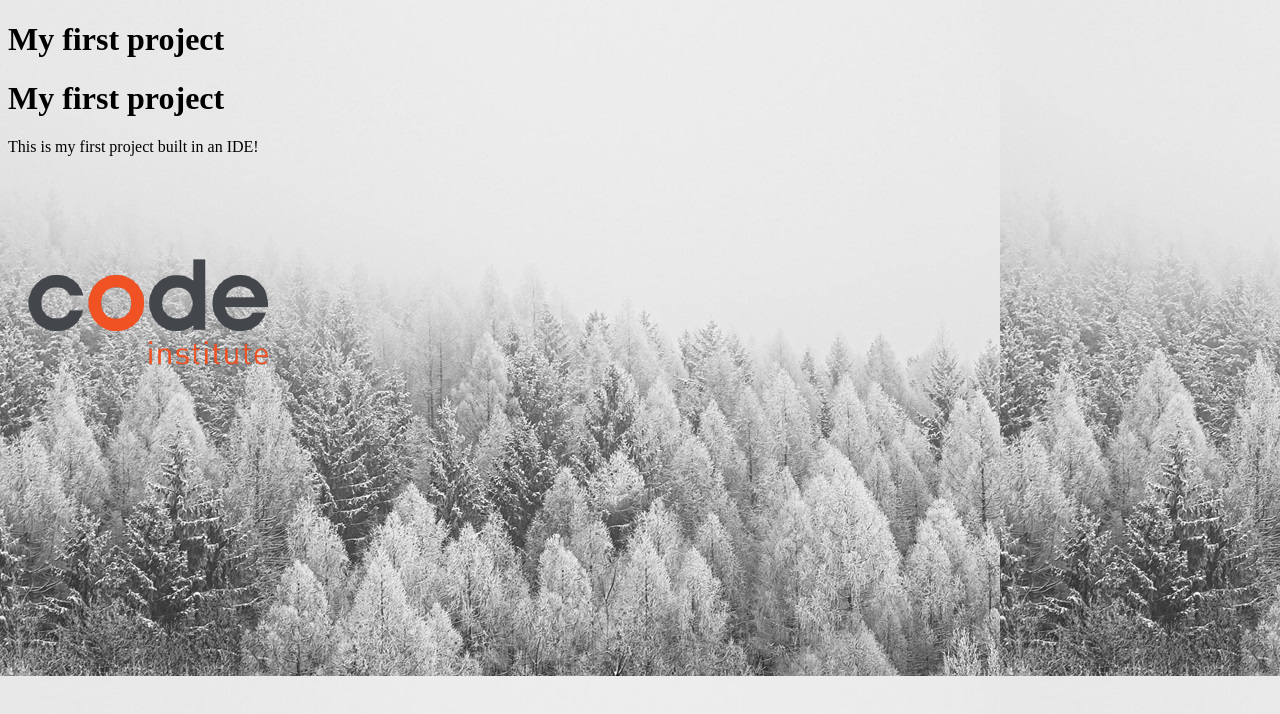
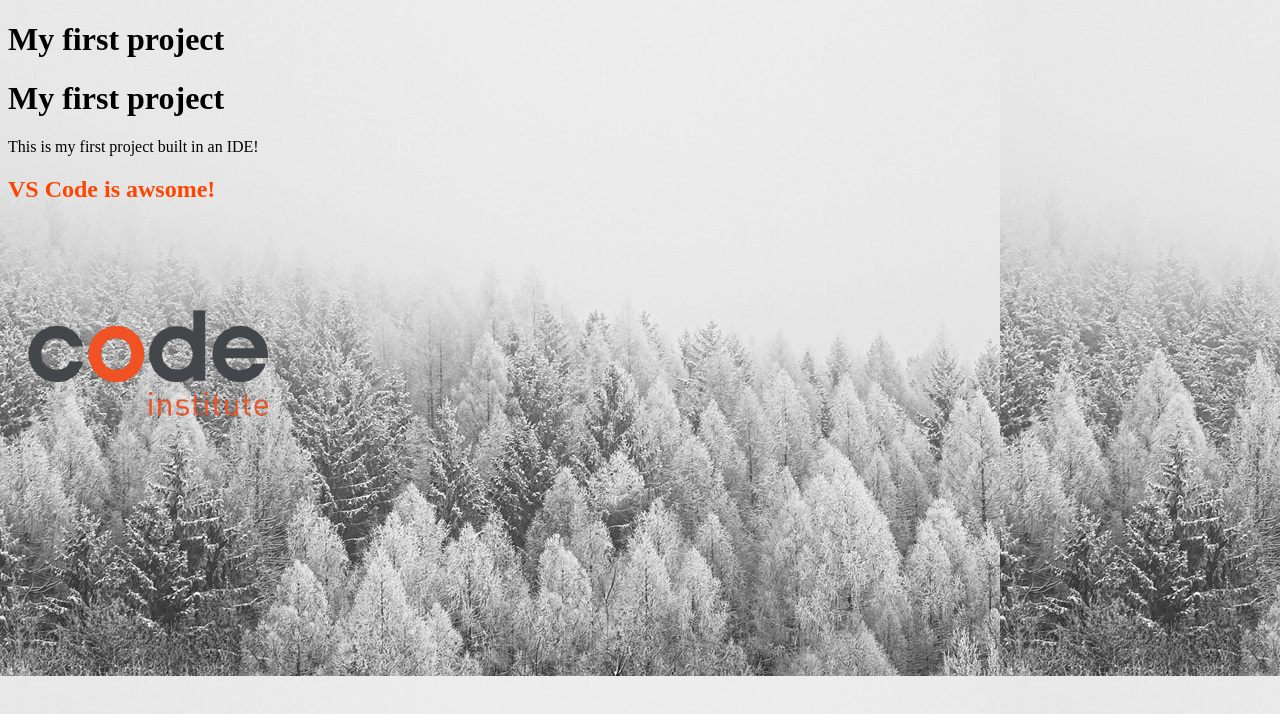
Before and after one commit to GemNT/my-first-project, a plain HTML site: page index.html in a window 1280 px wide. Drawn offline with Linux system fonts and the light colour scheme.

Commit message:
Add subheading to index.html and update heading styles in styles.css

```diff
--- a/assets/css/styles.css
+++ b/assets/css/styles.css
@@ -7,3 +7,7 @@ body{
     background-color:lightgrey;
     background-image: url("/assets/images/01-02-02_background-img.jpg");
 }
+
+h2{
+   color:orangered;
+}
--- a/index.html
+++ b/index.html
@@ -10,6 +10,7 @@
     <h1>My first project</h1>
     <h1>My first project</h1>
     <p>This is my first project built in an IDE!</p>
+    <h2>VS Code is awsome!</h2>
     <img src="assets/images/01-02-02_ci-logo.png" alt="CI Logo">
  </body>
 </html>
```
Also changed, not shown: 1 other file.
